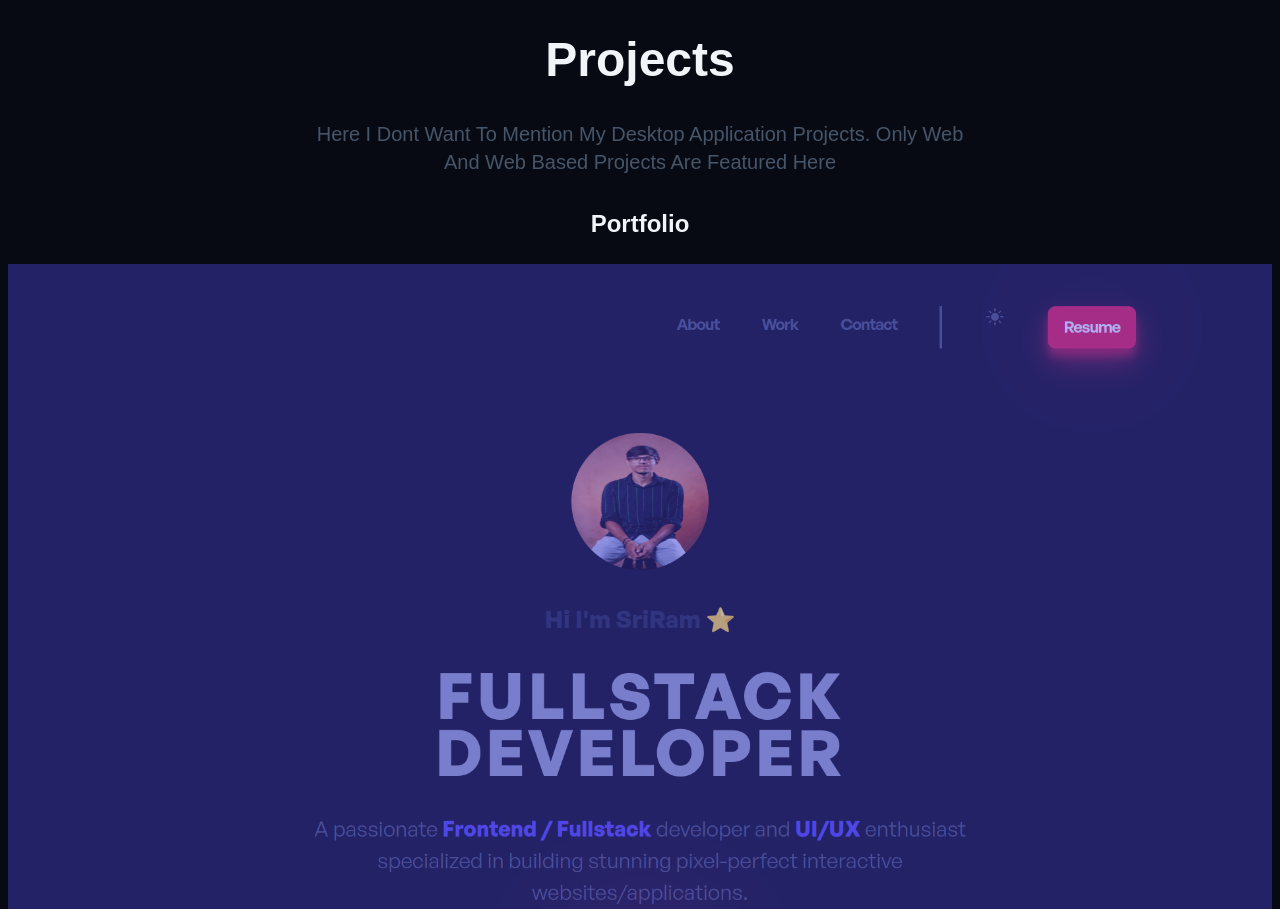
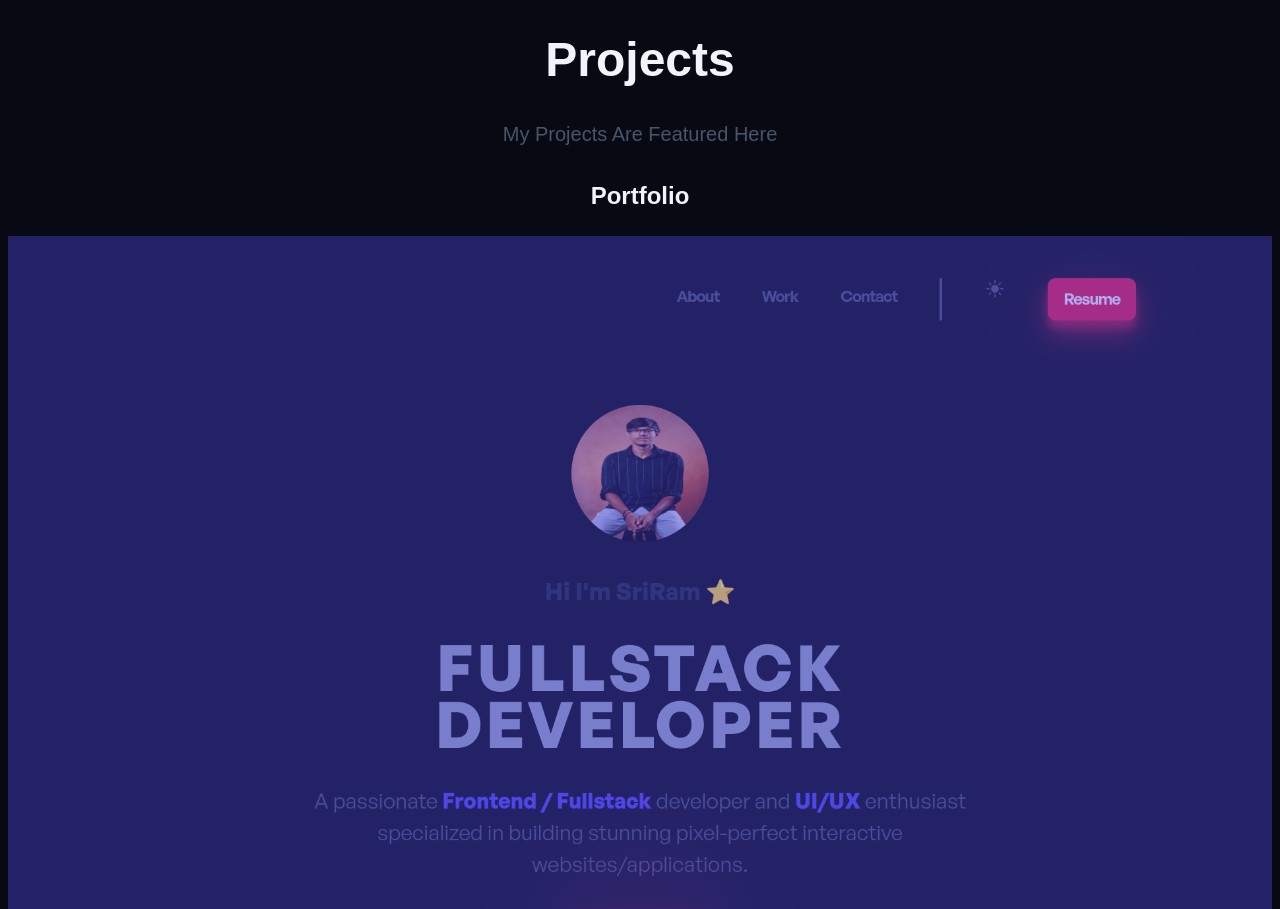
Before and after one commit to ssrrii-ram/Sriram, a website built with Vite: page index.html in a window 1280 px wide. Shown: the part 1400-2309 px from the top of the page. Built offline with nearby package versions, Linux system fonts and the light colour scheme; a web font is replaced by a local one.

Commit message:
changed para content

```diff
--- a/index.html
+++ b/index.html
@@ -130,8 +130,8 @@
         <h2 class="work__title">Projects</h2>
 
         <p class="work__description">
-          here i dont want to mention my desktop Application Projects. only web
-          and web based projects are featured here
+          My projects are featured here
+
         </p>
 
         <!-- pro1 -->
```
